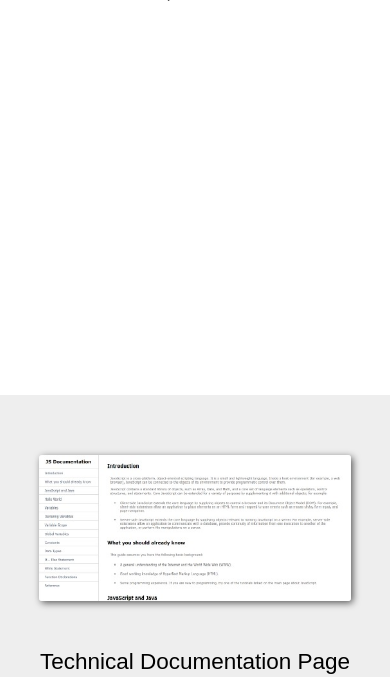
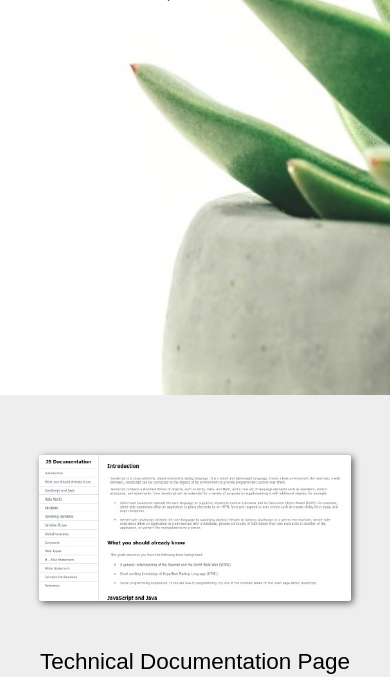
Before and after one commit to shannonj498/Web-Portfolio, a plain HTML site: page index.html in a window 390 px wide. Shown: the part 274-951 px from the top of the page. Drawn offline with Linux system fonts and the light colour scheme.

Commit message:
Update background-image file path

```diff
--- a/resources/css/style.css
+++ b/resources/css/style.css
@@ -55,7 +55,7 @@ a {
 /* Header */
 #header {
   max-size: 100%;
-  background-image: url("file://images/cactus.jpg");
+  background-image: url("../images/cactus.jpg");
   background-position: center;
   background-size: cover;
   background-repeat: no-repeat;
@@ -67,7 +67,7 @@ a {
 
 @media only screen and (max-width: 700px) {
   #header {
-   background-image: url("file://images/cactus-mobile.jpg");
+   background-image: url("../images/cactus-mobile.jpg");
   min-height: 10rem;
   max-height: 10rem;
   padding-top: 65vh;
```
